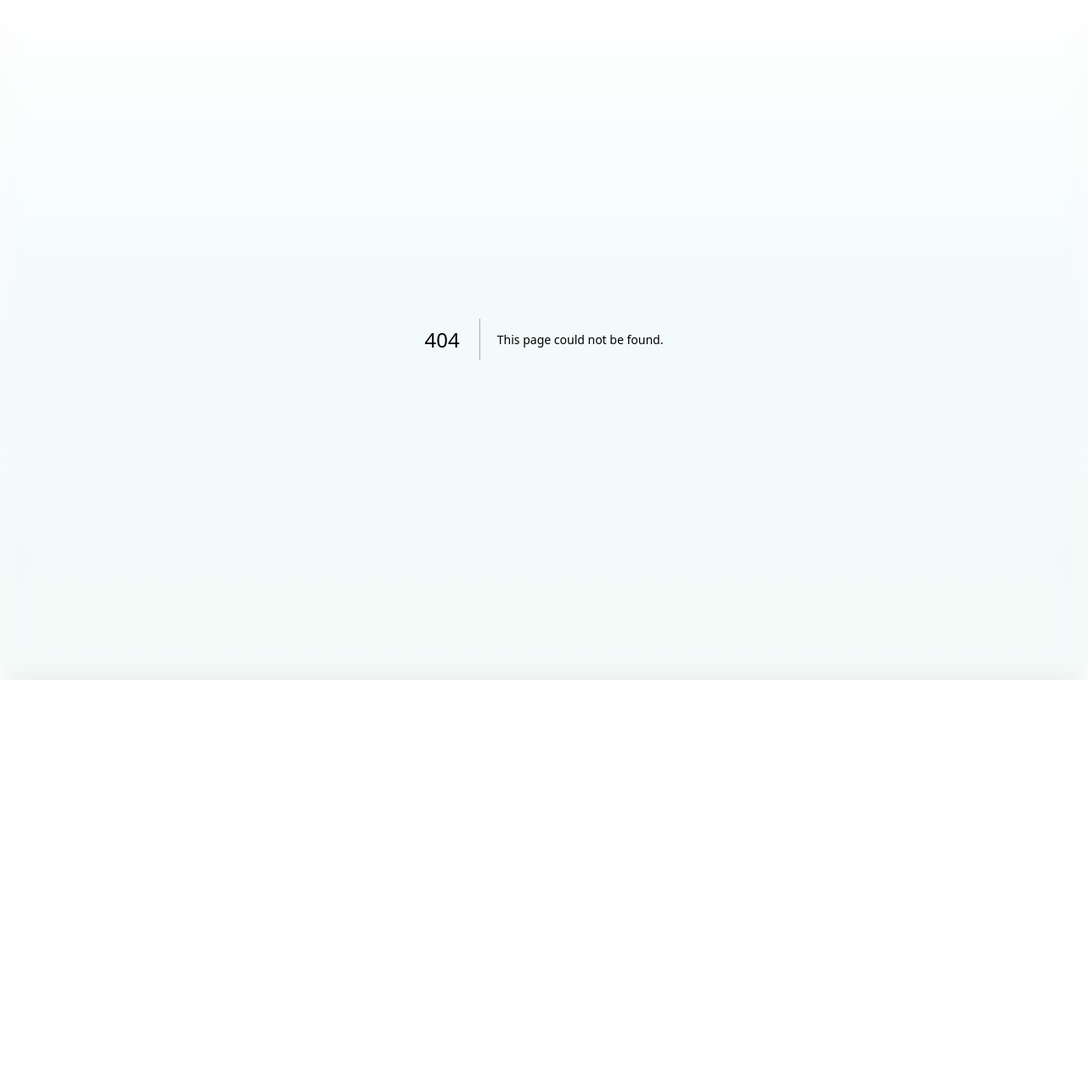
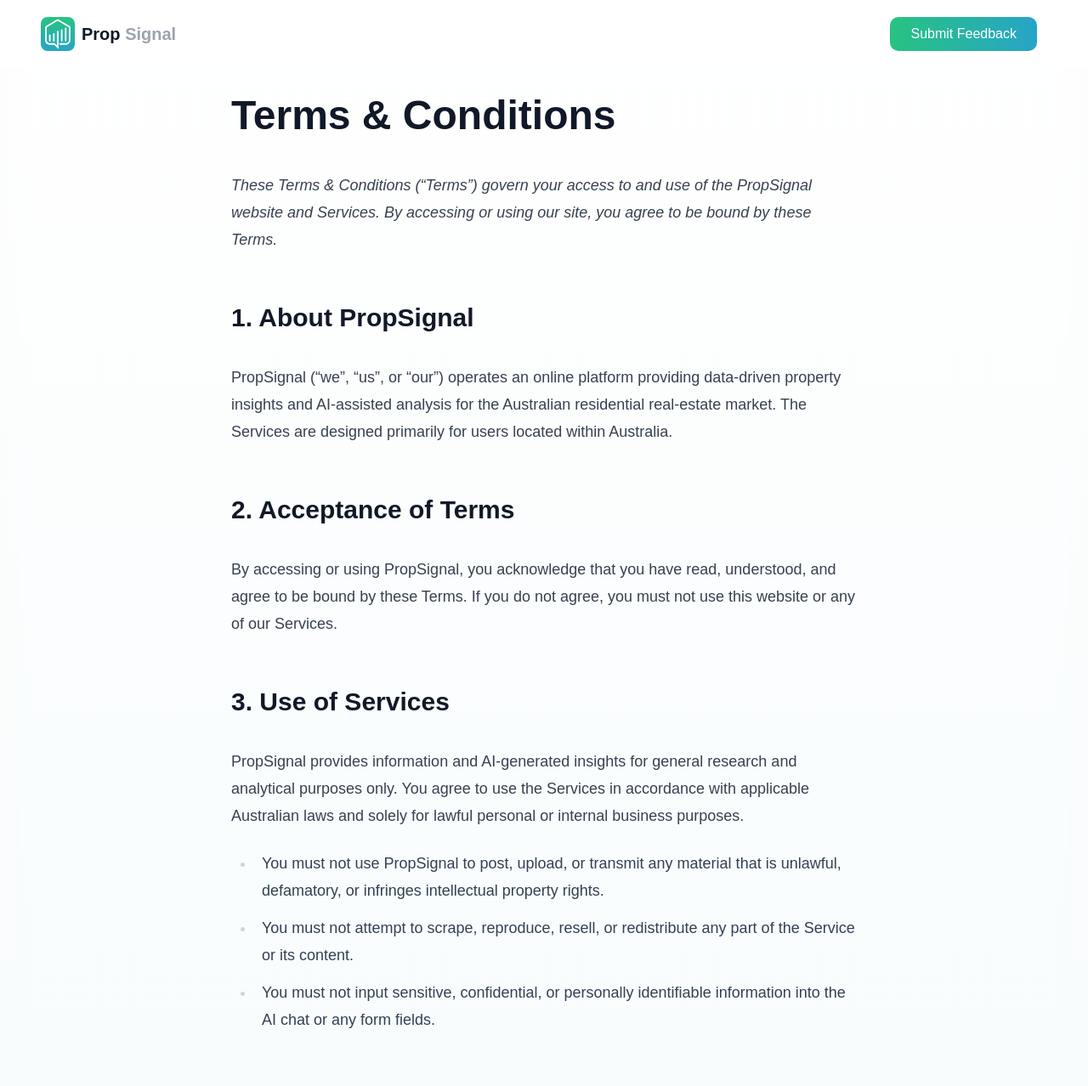
Before and after one commit to sudostar12/propsignal, a Next.js app: page /terms in a window 1280 px wide. Before the commit this address had no page. Shown: the top 1278 px of the page at 85% size. Before the commit the page ends 800 px from the top, so only its background shows below. Built offline with nearby package versions, Linux system fonts and the light colour scheme.

Commit message:
add terms

```diff
--- /dev/null
+++ b/src/app/terms/page.tsx
@@ -0,0 +1,214 @@
+// src/app/terms/page.tsx
+// Terms & Conditions page for PropSignal (Australia-only)
+// This is a server component. No client code needed.
+
+import React from "react";
+import { Header } from "@/app/components/header"
+import { Footer } from "@/app/components/footer"
+
+export const metadata = {
+  title: "Terms & Conditions – PropSignal",
+  description:
+    "PropSignal Terms & Conditions for the use of our Australian real-estate insights platform.",
+};
+
+export default function TermsPage() {
+
+
+  return (
+    <div className="min-h-screen bg-transparent">
+          <Header />
+    <main
+      className="
+        prose prose-slate prose-lg
+        max-w-3xl mx-auto px-4 py-8
+        bg-transparent
+        prose-headings:text-gray-900
+        prose-p:text-gray-700
+        prose-strong:text-gray-800
+        prose-a:text-blue-600 hover:prose-a:underline
+      "
+    >
+      <h1>Terms &amp; Conditions</h1>
+
+      <p className="italic text-gray-600">
+        These Terms &amp; Conditions (“Terms”) govern your access to and use of
+        the PropSignal website and Services. By accessing or using our site, you
+        agree to be bound by these Terms.
+      </p>
+
+      <h2>1. About PropSignal</h2>
+      <p>
+        PropSignal (“we”, “us”, or “our”) operates an online platform providing
+        data-driven property insights and AI-assisted analysis for the Australian
+        residential real-estate market. The Services are designed primarily for
+        users located within Australia.
+      </p>
+
+      <h2>2. Acceptance of Terms</h2>
+      <p>
+        By accessing or using PropSignal, you acknowledge that you have read,
+        understood, and agree to be bound by these Terms. If you do not agree,
+        you must not use this website or any of our Services.
+      </p>
+
+      <h2>3. Use of Services</h2>
+      <p>
+        PropSignal provides information and AI-generated insights for general
+        research and analytical purposes only. You agree to use the Services in
+        accordance with applicable Australian laws and solely for lawful personal
+        or internal business purposes.
+      </p>
+      <ul>
+        <li>
+          You must not use PropSignal to post, upload, or transmit any material
+          that is unlawful, defamatory, or infringes intellectual property rights.
+        </li>
+        <li>
+          You must not attempt to scrape, reproduce, resell, or redistribute any
+          part of the Service or its content.
+        </li>
+        <li>
+          You must not input sensitive, confidential, or personally identifiable
+          information into the AI chat or any form fields.
+        </li>
+      </ul>
+
+<h2>4. User Responsibilities</h2>
+<p>
+  By accessing or using PropSignal, you agree to use the website and its
+  Services in a lawful, responsible, and respectful manner. You are solely
+  responsible for ensuring that your use of the site complies with all
+  applicable Australian laws and regulations.
+</p>
+
+<p>
+  In particular, you agree that you will not:
+</p>
+
+<ul>
+  <li>
+    Use the website or any of its AI-generated outputs for unlawful, misleading,
+    defamatory, or fraudulent purposes.
+  </li>
+  <li>
+    Submit, transmit, or share any material that contains personal, confidential,
+    or sensitive information — including financial details, identification
+    numbers, or private addresses — through any part of the platform.
+  </li>
+  <li>
+    Reverse engineer, reproduce, or otherwise attempt to extract or repurpose
+    the underlying data, models, or algorithms that power the PropSignal Service.
+  </li>
+  <li>
+    Scrape, mine, or harvest any information from the site or interfere with its
+    normal operation using automated tools, bots, or scripts.
+  </li>
+  <li>
+    Misrepresent your identity or affiliation, or use the Services in a way that
+    could harm PropSignal’s reputation or other users.
+  </li>
+  <li>
+    Attempt to circumvent any technical, security, or access controls implemented
+    on the platform.
+  </li>
+</ul>
+
+<p>
+  PropSignal reserves the right to restrict or terminate access to the website or
+  Services at any time, without notice, if any conduct is found to violate these
+  Terms or is otherwise deemed harmful to the operation or integrity of the
+  platform.
+</p>
+
+
+      <h2>5. Use of AI-Generated Insights</h2>
+      <div className="p-4 my-4 bg-yellow-50 border-l-4 border-yellow-400">
+        <p className="font-semibold">Important:</p>
+        <p>
+          The insights and outputs generated by PropSignal’s AI systems are
+          derived from publicly available Australian data sources. While we make
+          reasonable efforts to ensure accuracy, such outputs may contain
+          approximations or errors. The information provided does not constitute
+          professional, financial, investment, or legal advice.
+        </p>
+      </div>
+      <p>
+        Users should independently verify all property data, insights, and
+        recommendations before relying on them. PropSignal accepts no
+        responsibility for decisions made based on AI-generated outputs.
+      </p>
+
+      <h2>6. Third-Party Data and Attribution</h2>
+      <p>
+        All property and suburb information displayed on PropSignal is derived
+        from <strong>publicly available Australian datasets</strong> under
+        free-use or open-data licences. We acknowledge the respective rights of
+        data custodians and third parties that provide open-access information.
+      </p>
+
+      <h2>7. Intellectual Property</h2>
+      <p>
+        All trademarks, logos, graphics, text, and design elements displayed on
+        this website are owned or licensed by PropSignal, except where otherwise
+        noted. You may not copy, reproduce, modify, or distribute any part of
+        the site without prior written consent.
+      </p>
+
+      <h2>8. Disclaimer</h2>
+      <p>
+        PropSignal provides its Services on an “as is” and “as available” basis.
+        We make no representations or warranties of any kind, express or implied,
+        regarding the accuracy, completeness, reliability, or availability of the
+        content or Services.
+      </p>
+
+      <h2>9. Limitation of Liability</h2>
+      <p>
+        To the fullest extent permitted by law, PropSignal, its owners, affiliates,
+        or contributors are not liable for any loss, damage, cost, or expense,
+        whether direct, indirect, incidental, consequential, or otherwise,
+        arising out of or in connection with your use of the Services or reliance
+        on any content or insights generated on this site.
+      </p>
+
+      <h2>10. Service Modifications and Availability</h2>
+      <p>
+        We may update, modify, suspend, or discontinue any part of the website or
+        Services at any time without prior notice. We are not liable for any
+        downtime or interruption in access.
+      </p>
+
+      <h2>11. Third-Party Links</h2>
+      <p>
+        The PropSignal website may include links to external websites or resources.
+        We are not responsible for the content, policies, or practices of those
+        third-party sites. Access to such sites is at your own risk.
+      </p>
+
+      <h2>12. Privacy</h2>
+      <p>
+        Your use of the website is also governed by our{" "}
+        <a href="/privacy-policy">Privacy Policy</a>, which explains how we
+        collect, use, and protect personal information.
+      </p>
+
+      <h2>13. Governing Law</h2>
+      <p>
+        These Terms are governed by the laws of the Commonwealth of Australia and
+        the State of Victoria. Any disputes arising in connection with these Terms
+        will be subject to the exclusive jurisdiction of the courts of Victoria,
+        Australia.
+      </p>
+
+      <h2>14. Contact</h2>
+      <p>
+        For any questions regarding these Terms, please use the{" "}
+        <strong>Submit Feedback</strong> form available at the top of this page.
+      </p>
+
+    </main>
+    <Footer />
+          </div>
+  );
+}
```
